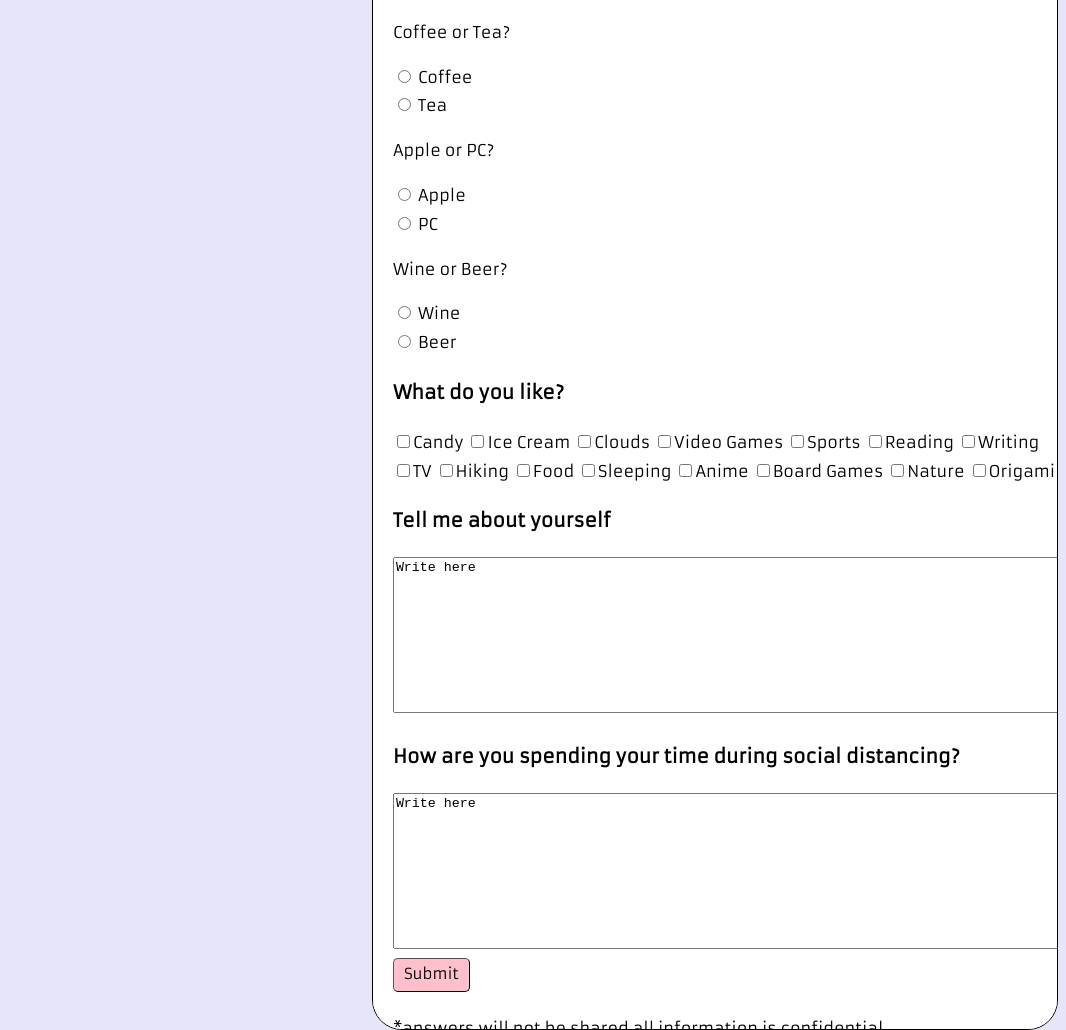
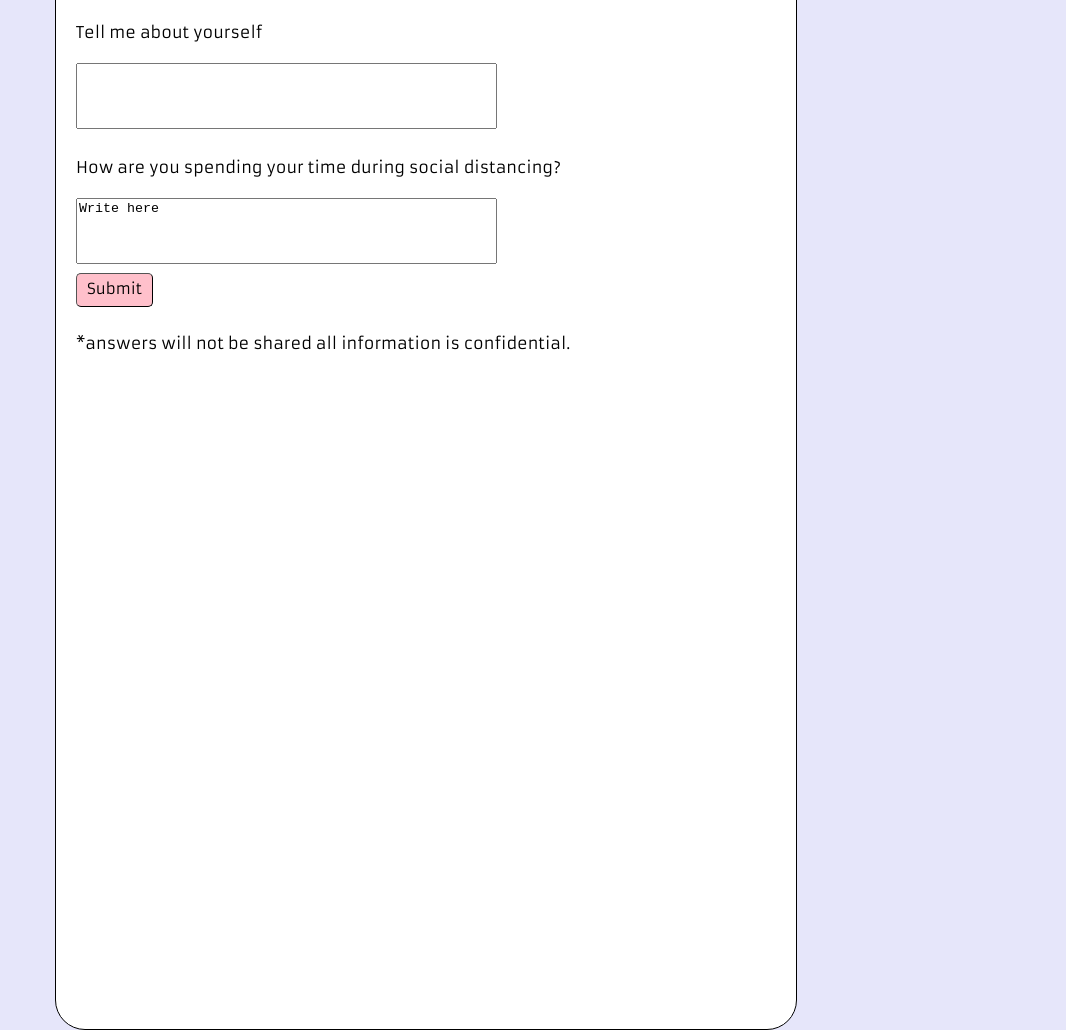
Before and after one commit to shimmersparkles/survey-form-project, a plain HTML site: page index.html in a window 1280 px wide. Shown: the part 1220-2250 px from the top of the page, without its empty margins (214-1280 px from the left). Drawn offline with Linux system fonts and the light colour scheme.

Commit message:
Add files via upload

```diff
--- a/index.html
+++ b/index.html
@@ -1,28 +1,23 @@
-
 <!DOCTYPE html>
 <html>
     <head>
       <link href="survey-form.css" rel="stylesheet">
 <title>Survey Form Project</title>
   </head>
-    <header><h1 id="title">Survey Form Project</header>
-    <body>
 <div class="survey-box">
             <div class="row">
               <div class="left-col">
-       <h1 id="title">Personal Survey Form</h1>
+           <h1>Personal Survey Form</h1>
                 <hr>
              <p id="description">This is a fun survey form for my freeCodeCamp project!</p>
 
 
                             <form id=survey-form>
 
-                          <label for="name" id="name-label">Name:</label> <input type="text" placeholder="Name" id="name" field id="name-label" required>
+                     Name: <input type="text" placeholder="Name" id="name-label" required>
                               <br><br>
-
-                  <label for="email" id="email-label">Email:</label> <input type="email" placeholder="Email" id="email" field id="email-label" required>
-
- <br><br><label for="number" id="number-label">Age:</label> <input type="number" placeholder="Number" id="number" required min="1" max="150"><br><br>
+                     Email: <input type="text" placeholder="Email" id="email-label" required>
+     <br><br>Age: <input type="number" placeholder="Number" id="number-label" required><br><br>
                      <label for="orientation">Sun Sign:</label>
                      <select id="dropdown">
                        <option value="aquarius">Aquarius</option>
@@ -74,39 +69,12 @@
      <input type="radio" id="water" name="water-fire" value="water">
    <label for="water">Water</label><br><input type="radio" id="fire" name="water-fire" value="fire">
    <label for="fire">Fire</label><br>
-                          <p>Coffee or Tea?</p>
- <input type="radio" id="coffee" name="coffee-tea" value="coffee">
-<label for="coffee">Coffee</label><br><input type="radio" id="tea" name="coffee-tea" value="tea">
-<label for="tea">Tea</label><br>
-                           <p>Apple or PC?</p>
- <input type="radio" id="apple" name="apple-pc" value="apple">
-<label for="apple">Apple</label><br><input type="radio" id="PC" name="apple-pc" value="PC">
-<label for="PC">PC</label><br>
-                              <p>Wine or Beer?</p>
- <input type="radio" id="wine" name="wine-beer" value="wine">
-<label for="wine">Wine</label><br><input type="radio" id="beer" name="wine-beer" value="beer">
-<label for="beer">Beer</label><br>
-                          <h3>What do you like?</h3>
-                          <input type="checkbox" id="likes" name="candy" value="2"><label for="candy">Candy</label>
-                            <input type="checkbox" id="likes" name="icecream"value="2"><label for="icecream">Ice Cream</label>
-                            <input type="checkbox" id="likes" name="clouds"value="2"><label for="clouds">Clouds</label>
-                            <input type="checkbox" id="likes" name="videogames"value="2"><label for="videogames">Video Games</label>
-                            <input type="checkbox" id="likes" name="sports"value="2"><label for="sports">Sports</label>
-                           <input type="checkbox" id="likes" name="reading"value="2"><label for="reading">Reading</label>
-                          <input type="checkbox" id="likes" name="writing"value="2"><label for="writing">Writing</label><br>
-                          <input type="checkbox" id="likes" name="tv"value="2"><label for="tv">TV</label>
-                               <input type="checkbox" id="likes" name="hiking"value="2"><label for="hiking">Hiking</label>
-                          <input type="checkbox" id="likes" name="food"value="2"><label for="food">Food</label>
-                          <input type="checkbox" id="likes" name="sleeping"value="2"><label for="sleeping">Sleeping</label>
-                           <input type="checkbox" id="likes" name="anime"value="2"><label for="anime">Anime</label>
-                           <input type="checkbox" id="likes" name="board-games"value="2"><label for="board-games">Board Games</label>
-                           <input type="checkbox" id="likes" name="nature"value="2"><label for="nature">Nature</label>
-                           <input type="checkbox" id="likes" name="origami"value="2"><label for="origami">Origami</label>
-                          <label for="text-area"><p><h3>Tell me about yourself</h3></p></label>
-                 <textarea id="yourself" rows="10" cols="90">Write here</textarea>
-                                    <label for="text-area"><p><h3>How are you spending your time during social distancing?</h3></p></label><textarea id="social" rows="10" cols="90">Write here</textarea>
+
+                            <label for="text-area"><p>Tell me about yourself</p></label>
+                     <textarea id="yourself" rows="4" cols="50"></textarea>
+                                        <label for="text-area"><p>How are you spending your time during social distancing?</p></label><textarea id="social" rows="4" cols="50">Write here</textarea>
                      <br>
-                 <button type="submit" id="submit">Submit</button>
+                     <button type="submit">Submit</button>
                      </form>
                 <br>
      *answers will not be shared all information is confidential.
```
Lines whose indentation alone changed are shown as unchanged.
